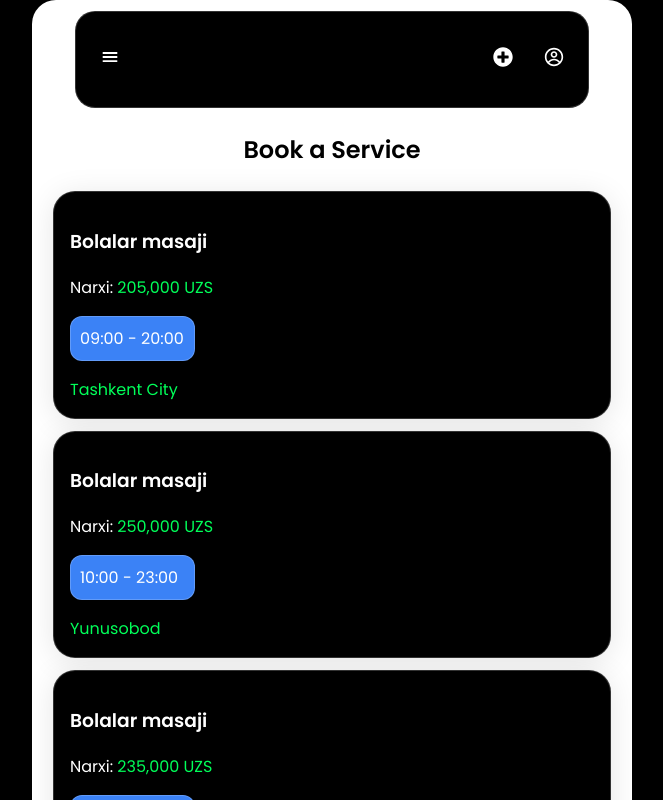
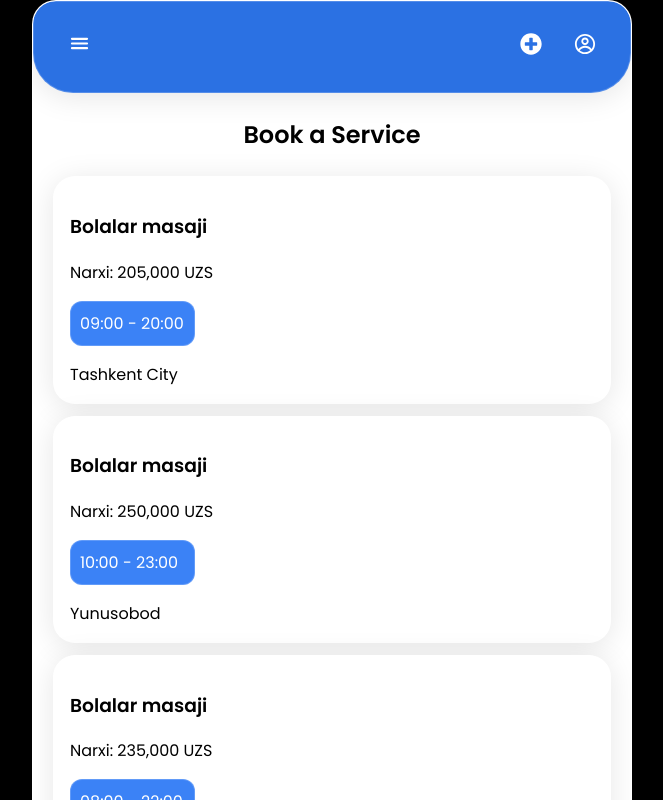
Before and after one commit to BahromNigmanbekov/timelyb, a React (Vite) app: page / in a window 1280 px wide. Shown: the top 800 px of the page, without its empty margins (308-971 px from the left). Built offline with nearby package versions, Linux system fonts and the light colour scheme.

Commit message:
design o'zgartirildi

```diff
--- a/src/index.css
+++ b/src/index.css
@@ -28,27 +28,31 @@ background: rgb(0, 0, 0);
 }
 
 .navbar {
-  background-color: #000000;
+
+  background-color: #2b71e3;
+    box-shadow: 0 4px 30px rgba(0, 0, 0, 0.1);
+    backdrop-filter: blur(10px);
+    -webkit-backdrop-filter: blur(10px);
   border: 1px solid rgba(255, 255, 255, 0.2);
   color: white;
   display: flex;
   justify-content: space-between;
   align-items: center;
-  border-radius: 20px;
-  padding: 16px 24px;
-  width: 86%;
+  border-bottom-left-radius: 40px;
+  border-bottom-right-radius: 40px;
+  padding: 9px 34px;
+  width: 100%;
   margin: 0 auto;
-  margin-top: 10px;
 
 }
 .nav-links {
-  font-size: 20px;
+  font-size: 22px;
 }
 
 
 .logo {
   font-weight: 600;
-  font-size: 20px;
+  font-size: 23px;
 
 }
 
@@ -73,20 +77,21 @@ background: rgb(0, 0, 0);
 }
 
 .card {
-     background: rgb(0, 0, 0);
+     background: rgb(255, 255, 255);
     border-radius: 46px;
     box-shadow: 0 4px 30px rgba(0, 0, 0, 0.1);
-    backdrop-filter: blur(10px);
-    -webkit-backdrop-filter: blur(10px);
+    backdrop-filter: blur(90px);
+    -webkit-backdrop-filter: blur(90px);
     border: 1px solid rgba(255, 255, 255, 0.2);
   border-radius: 22px;
   padding: 16px;
   transition: 0.3s;
   cursor: pointer;
-  color: white;
+  color: rgb(0, 0, 0);
 }
 .card:hover {
-  background-color: #000000;
+  background-color: #ffffff;
+  color: #2563eb;
 }
 .vaqt{
   width: 125px;
@@ -114,7 +119,7 @@ background: rgb(0, 0, 0);
 }
 
 span{
-  color: #00ff59;
+  color: #000000;
 }
 
 .booking-form h2 {
```
